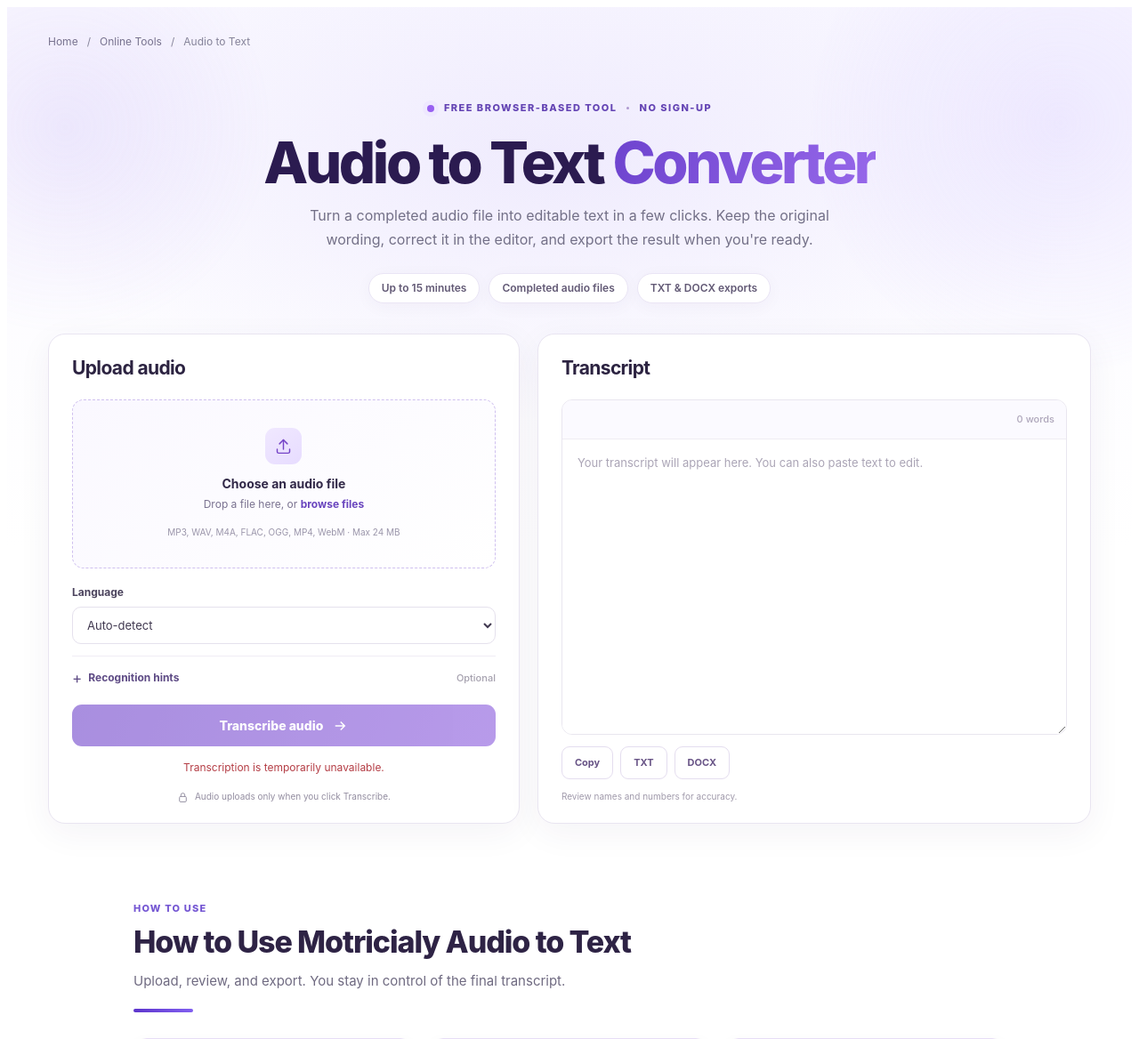
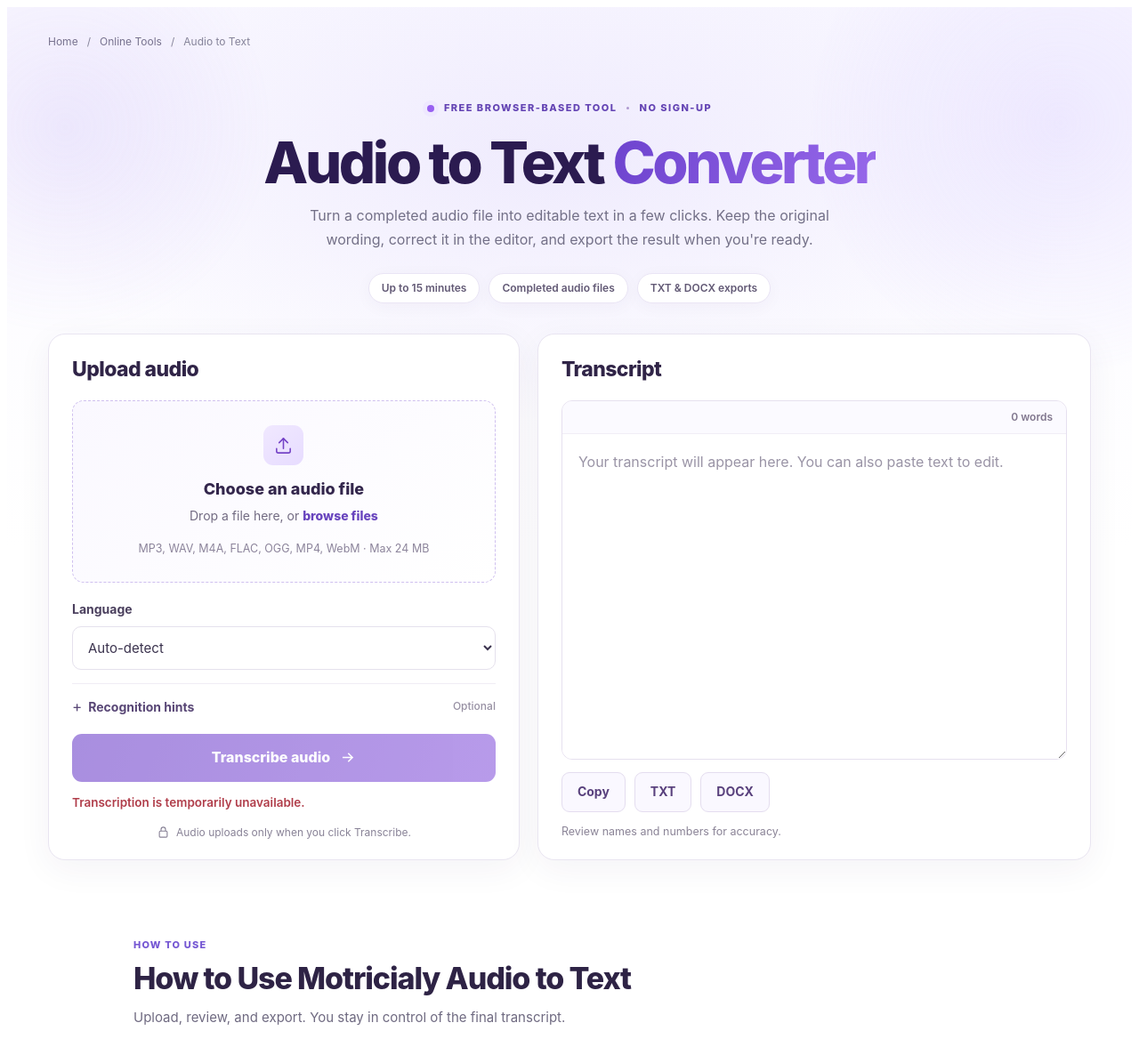
Before and after one commit to oswaldcby-afk/motricialy-a2t-staging-gate, a PHP site: page / in a window 1280 px wide. Shown: the top 1168 px of the page at 89% size. Run offline with PHP 8.4, Linux system fonts and the light colour scheme; data that the repository does not hold is empty.

Commit message:
style(a2t): enlarge essential workspace text; simplify field, button, editor and feedback typography

```diff
--- a/assets/audio-to-text.css
+++ b/assets/audio-to-text.css
@@ -376,3 +376,202 @@
     transform: none !important;
   }
 }
+
+
+/* ================================================================
+   Audio to Text · Minimal workspace typography (2026-11-21)
+   Only the two functional cards and their local status regions.
+   The Tool Page Standard landing sections below are unchanged.
+   ================================================================ */
+#a2t-tool .a2t-workspace .card-top {
+  align-items: center;
+  margin-bottom: 19px;
+}
+#a2t-tool .a2t-workspace .card-top h2 {
+  margin: 0;
+  color: #302447;
+  font-size: 23px;
+  font-weight: 760;
+  line-height: 1.3;
+  letter-spacing: -.025em;
+}
+#a2t-tool .upload-card .drop-zone {
+  min-height: 205px;
+  padding: 23px 17px;
+}
+#a2t-tool .upload-card .drop-icon {
+  width: 45px;
+  height: 45px;
+  padding: 11px;
+  margin-bottom: 14px;
+}
+#a2t-tool .upload-card .drop-zone strong {
+  color: #33264c;
+  font-size: 18px;
+  font-weight: 760;
+  line-height: 1.4;
+}
+#a2t-tool .upload-card .drop-zone p {
+  margin: 7px 0 4px;
+  color: #726b82;
+  font-size: 14px;
+  line-height: 1.55;
+}
+#a2t-tool .upload-card .drop-zone .link-look {
+  font-weight: 760;
+}
+#a2t-tool .upload-card .file-specs {
+  max-width: 370px;
+  margin-top: 12px;
+  color: #8c849b;
+  font-size: 12.5px;
+  line-height: 1.65;
+}
+#a2t-tool .file-details strong {
+  font-size: 14px;
+  font-weight: 740;
+}
+#a2t-tool .file-details span { font-size: 12px; }
+#a2t-tool .icon-button {
+  display: grid;
+  place-items: center;
+  width: 38px;
+  height: 38px;
+  padding: 0;
+  font-size: 23px;
+  line-height: 1;
+}
+#a2t-tool .form-group { margin: 19px 0 15px; }
+#a2t-tool .form-group label,
+#a2t-tool .advanced-body label {
+  margin-bottom: 8px;
+  color: #4b405e;
+  font-size: 14px;
+  font-weight: 700;
+}
+#a2t-tool .form-group select {
+  min-height: 49px;
+  padding: 11px 13px;
+  color: #3b334e;
+  font-size: 15px;
+  line-height: 1.5;
+}
+#a2t-tool .advanced { padding-top: 15px; }
+#a2t-tool .advanced summary {
+  color: #594776;
+  font-size: 14px;
+  line-height: 1.5;
+  font-weight: 700;
+}
+#a2t-tool .advanced .optional {
+  color: #9790a3;
+  font-size: 12px;
+}
+#a2t-tool .advanced-body textarea {
+  padding: 12px 13px;
+  color: #3c3450;
+  font-size: 15px;
+  line-height: 1.55;
+}
+#a2t-tool .advanced-body .field-help {
+  color: #8b8498;
+  font-size: 12.5px;
+  line-height: 1.5;
+}
+#a2t-tool .primary-cta {
+  min-height: 54px;
+  padding: 14px 18px;
+  font-size: 16px;
+  font-weight: 760;
+  line-height: 1.45;
+}
+#a2t-tool .primary-cta svg { width: 19px; height: 19px; }
+#a2t-tool .privacy-note {
+  margin: 14px 0 0;
+  color: #898397;
+  font-size: 12px;
+  line-height: 1.5;
+}
+#a2t-tool .privacy-note svg {
+  width: 15px;
+  height: 15px;
+}
+#a2t-tool .status-line {
+  margin: 13px 0 0;
+  min-height: 0;
+  color: #6d597f;
+  font-size: 13.5px;
+  line-height: 1.55;
+  font-weight: 560;
+  text-align: left;
+}
+#a2t-tool .status-line[hidden] { display: none !important; }
+#a2t-tool .status-line.error { color: #b03d4a; }
+#a2t-tool .status-line.success { color: #257b53; }
+#a2t-tool .transcript-card .transcript-inner {
+  min-height: 337px;
+  border-color: #e6e0ef;
+}
+#a2t-tool .transcript-card .editor-toolbar {
+  height: 37px;
+  padding: 0 15px;
+  background: #fbfaff;
+  border-bottom-color: #f1edf6;
+  justify-content: flex-end;
+}
+#a2t-tool .transcript-card .word-count {
+  margin-left: auto;
+  color: #81778e;
+  font-size: 12px;
+  font-weight: 560;
+}
+#a2t-tool .transcript-card #transcript {
+  min-height: 300px;
+  padding: 17px 18px;
+  color: #352e44;
+  font-size: 16px;
+  line-height: 1.75;
+}
+#a2t-tool .transcript-card #transcript::placeholder {
+  color: #9a94a6;
+}
+#a2t-tool .transcript-card .editor-actions {
+  margin-top: 14px;
+  gap: 10px;
+}
+#a2t-tool .transcript-card .secondary-button {
+  min-height: 45px;
+  padding: 11px 17px;
+  background: #faf8ff;
+  color: #59417d;
+  font-size: 14px;
+  font-weight: 730;
+  line-height: 1.45;
+}
+#a2t-tool .transcript-card .secondary-button:hover { background: #f1ebff; }
+#a2t-tool .transcript-card .editor-tip {
+  margin: 13px 0 0;
+  color: #8b8497;
+  font-size: 12.5px;
+  line-height: 1.5;
+}
+@media (max-width: 650px) {
+  #a2t-tool .a2t-workspace .card-top h2 { font-size: 21px; }
+  #a2t-tool .upload-card .drop-zone { min-height: 183px; padding: 19px 13px; }
+  #a2t-tool .upload-card .drop-zone strong { font-size: 17px; }
+  #a2t-tool .upload-card .drop-zone p { font-size: 14px; }
+  #a2t-tool .upload-card .file-specs { font-size: 12px; }
+  #a2t-tool .form-group select,
+  #a2t-tool .advanced-body textarea { font-size: 16px; }
+  #a2t-tool .transcript-card #transcript {
+    min-height: 255px;
+    padding: 16px;
+    font-size: 16px;
+  }
+  #a2t-tool .transcript-card .secondary-button {
+    min-width: 0;
+    padding: 11px 9px;
+    font-size: 14px;
+  }
+  #a2t-tool .privacy-note { text-align: center; }
+}
```
